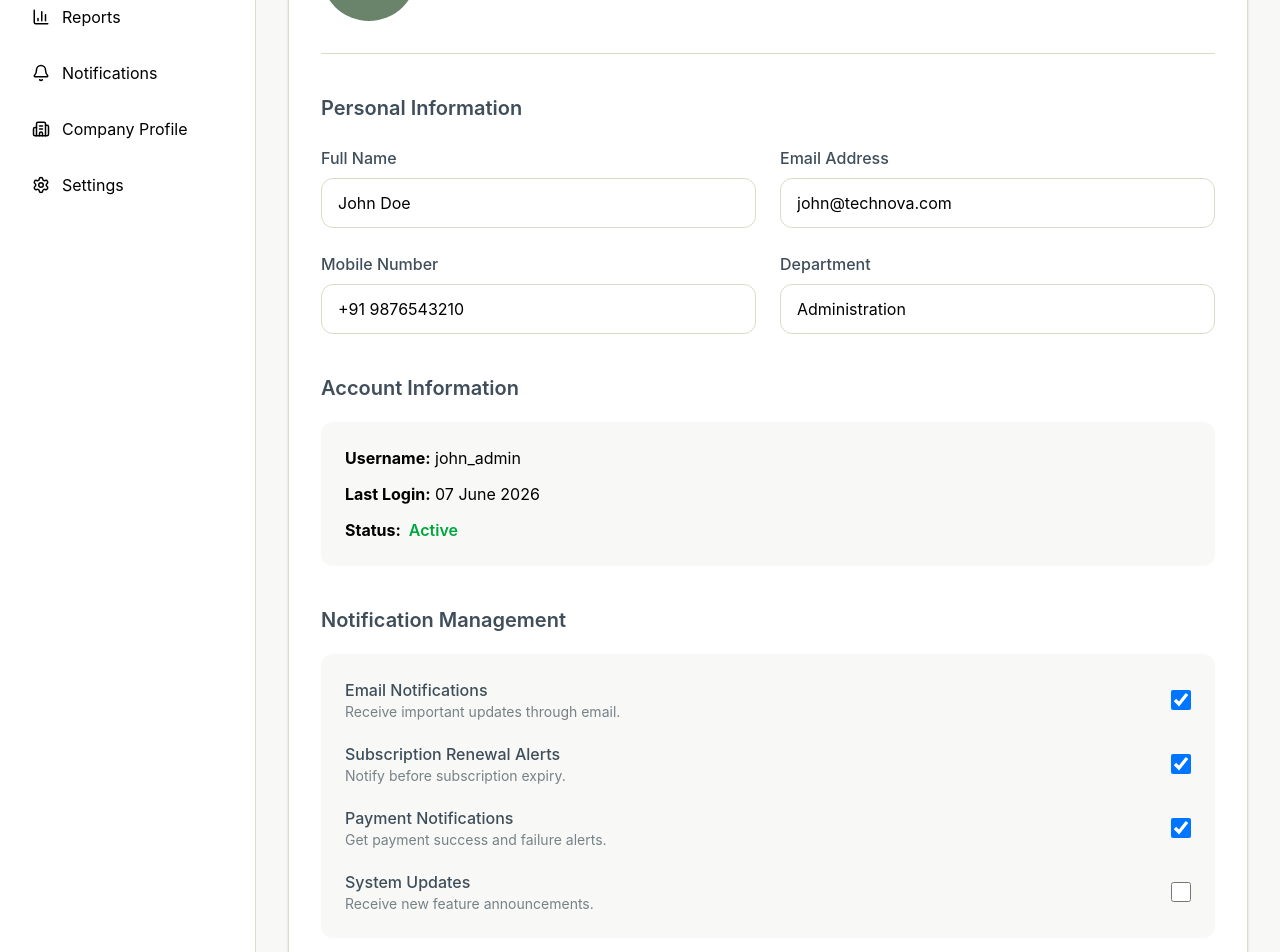
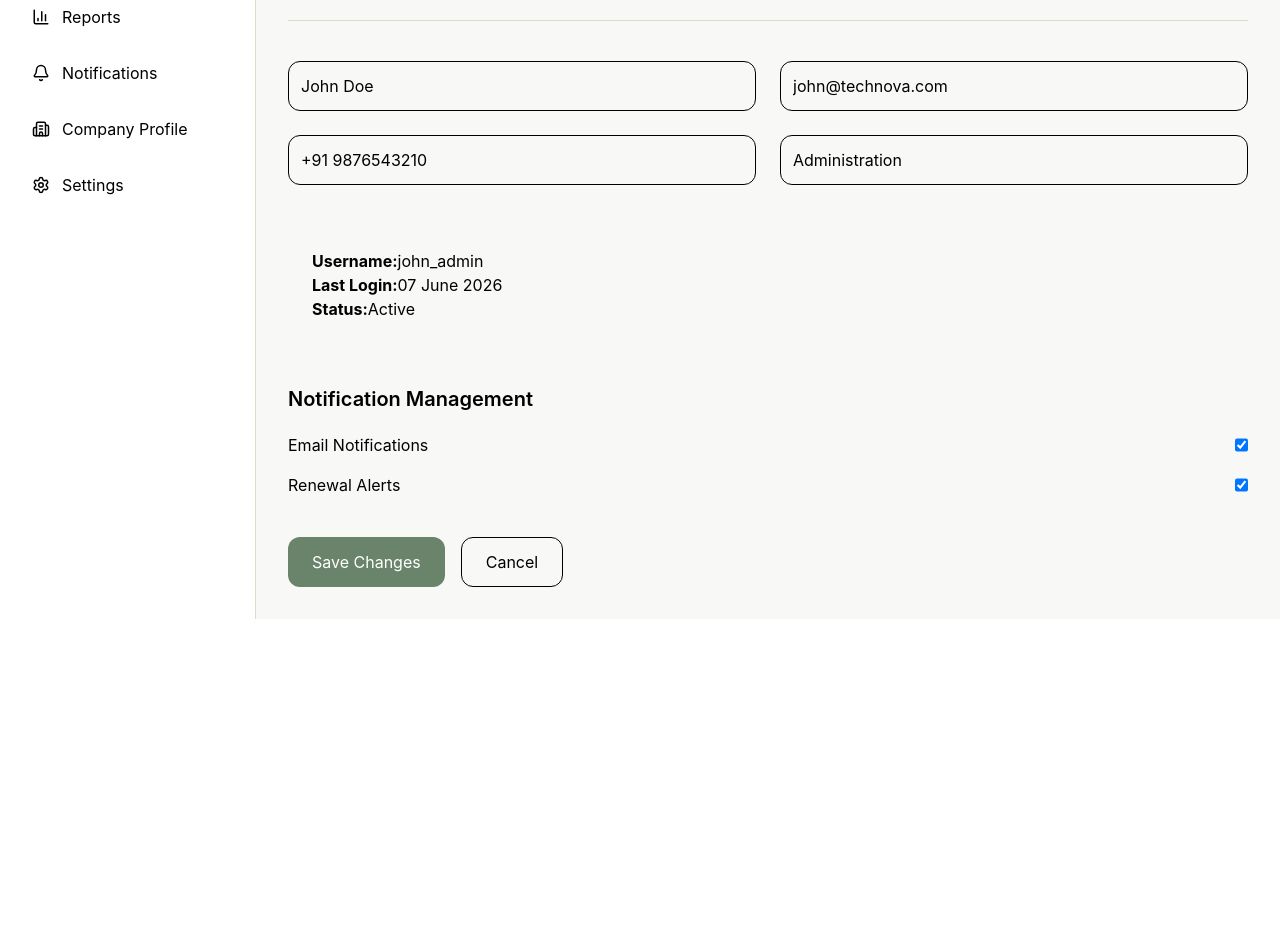
Before and after one commit to saas-subcription-platform/saas-frontend, a React app in the folder frontend/: page /admin/settings in a window 1280 px wide. Shown: the part 360-1312 px from the top of the page. After the commit the page ends 979 px from the top, so only its background shows below. Built offline with nearby package versions, Linux system fonts and the light colour scheme; the HTML template or start-up script is replaced by a standard one.

Commit message:
Updated Settings page with editable profile fields and notification management. Added Save and Cancel functionality using state handling. Enhanced Renewal page with Available Plans section, hover effects, and plan highlighting. Added Toastify notifications for actions.

```diff
--- a/frontend/package.json
+++ b/frontend/package.json
@@ -19,6 +19,7 @@
     "react-hot-toast": "^2.6.0",
     "react-icons": "^5.6.0",
     "react-router-dom": "^7.17.0",
+    "react-toastify": "^11.1.0",
     "tailwindcss": "^4.3.0"
   },
   "devDependencies": {
--- a/frontend/src/features/Admin/pages/RenewalPage.jsx
+++ b/frontend/src/features/Admin/pages/RenewalPage.jsx
@@ -1,9 +1,48 @@
 import AdminLayout from "../../../components/common/layout/AdminLayout";
+import { useState } from "react";
+import { ToastContainer, toast } from "react-toastify";
+import "react-toastify/dist/ReactToastify.css";
 
 const RenewalPage = () => {
+  const [showPlans, setShowPlans] = useState(false);
+  const [hoveredPlan, setHoveredPlan] = useState(null);
+
+  const currentPlan = "Professional";
+
+  const plans = [
+    {
+      name: "Starter",
+      price: "₹999",
+      features: ["Organization Management", "User Management"],
+    },
+    {
+      name: "Professional",
+      price: "₹2999",
+      features: ["Everything in Starter", "Subscription Tracking"],
+    },
+    {
+      name: "Enterprise",
+      price: "Custom",
+      features: ["Multi-Tenant Support", "API Integration"],
+    },
+  ];
+
+  const handleConfirmRenewal = () => {
+    toast.success("Subscription renewed successfully!");
+  };
+
+  const handleCancel = () => {
+    toast.error("Renewal cancelled");
+  };
+
+  const handleProceedPay = (plan) => {
+    toast.info(`Proceeding with ${plan.name} plan`);
+  };
+
   return (
     <AdminLayout>
       <div>
+        <ToastContainer position="top-right" autoClose={2000} />
 
         {/* Heading */}
         <div className="text-center mb-12">
@@ -16,9 +55,9 @@ const RenewalPage = () => {
           </p>
         </div>
 
-        {/* Renewal Card */}
         <div className="bg-white border border-border rounded-2xl shadow-sm p-8">
 
+          {/* Current + Renewal */}
           <div className="grid md:grid-cols-2 gap-8">
 
             <div>
@@ -39,6 +78,7 @@ const RenewalPage = () => {
                 Renewal Details
               </h3>
 
+              {/* 🔴 FIX 1: className mistake (was children="space-y-3") */}
               <div className="space-y-3">
                 <p><strong>Renewal Period:</strong> 12 Months</p>
                 <p><strong>New Expiry Date:</strong> 31 Dec 2026</p>
@@ -49,37 +89,104 @@ const RenewalPage = () => {
 
           </div>
 
-          {/* Amount Summary */}
+          {/* Payment */}
           <div className="mt-10 bg-background rounded-xl p-6">
             <h3 className="text-xl font-semibold text-dark mb-4">
               Payment Summary
             </h3>
 
             <div className="space-y-2">
-              <p>Subscription Fee : $999</p>
-              <p>GST : $180</p>
-
+              <p>Subscription Fee: $999</p>
+              <p>GST: $180</p>
               <hr />
-
               <p className="font-bold text-xl text-primary">
-                Total : $1179
+                Total: $1179
               </p>
             </div>
           </div>
 
+          {/* Available Plans */}
+          <div className="mt-8">
+            <button
+              onClick={() => setShowPlans(!showPlans)}
+              className="bg-dark text-white px-6 py-3 rounded-xl"
+            >
+              Available Plans
+            </button>
+          </div>
+
+          {showPlans && (
+            <div className="mt-8 grid md:grid-cols-3 gap-6">
+
+              {plans.map((plan) => (
+                <div
+                  key={plan.name}
+                  onMouseEnter={() => setHoveredPlan(plan.name)}
+                  onMouseLeave={() => setHoveredPlan(null)}
+
+                  className={`border rounded-xl p-5 transition-all duration-300
+                    ${
+                      plan.name === currentPlan
+                        ? "border-green-600 bg-green-50"
+                        : "border-border"
+                    }
+                    ${
+                      hoveredPlan === plan.name
+                        ? "scale-105 shadow-xl bg-blue-50"
+                        : ""
+                    }
+                  `}
+                >
+                  <h3 className="text-xl font-bold flex justify-between">
+                    {plan.name}
+
+                    {plan.name === currentPlan && (
+                      <span className="text-xs bg-green-600 text-white px-2 py-1 rounded-full">
+                        Current Plan
+                      </span>
+                    )}
+                  </h3>
+
+                  <p className="text-dark/70 mt-2">{plan.price}</p>
+
+                  <ul className="mt-3 space-y-1 text-sm">
+                    {plan.features.map((f) => (
+                      <li key={f}>✔ {f}</li>
+                    ))}
+                  </ul>
+
+                  {/* Proceed button on hover */}
+                  {hoveredPlan === plan.name && (
+                    <button
+                      onClick={() => handleProceedPay(plan)}
+                      className="mt-4 w-full bg-primary text-white py-2 rounded-lg"
+                    >
+                      Proceed to Pay
+                    </button>
+                  )}
+                </div>
+              ))}
+            </div>
+          )}
+
           {/* Buttons */}
           <div className="flex gap-4 mt-8">
-            <button className="bg-primary hover:bg-primary-hover text-white px-6 py-3 rounded-xl">
+            <button
+              onClick={handleConfirmRenewal}
+              className="bg-primary text-white px-6 py-3 rounded-xl"
+            >
               Confirm Renewal
             </button>
 
-            <button className="border border-border px-6 py-3 rounded-xl">
+            <button
+              onClick={handleCancel}
+              className="border border-border px-6 py-3 rounded-xl"
+            >
               Cancel
             </button>
           </div>
 
         </div>
-
       </div>
     </AdminLayout>
   );
--- a/frontend/src/features/Admin/pages/SettingsPage.jsx
+++ b/frontend/src/features/Admin/pages/SettingsPage.jsx
@@ -1,36 +1,59 @@
+import {useState} from "react";
 import AdminLayout from "../../../components/common/layout/AdminLayout";
-
-const admin = {
-  name: "John Doe",
-  email: "john@technova.com",
+import {ToastContainer,toast} from "react-toastify";
+import "react-toastify/dist/ReactToastify.css";
+const initialState ={
+  name:"John Doe",
+  email:"john@technova.com",
   mobile: "+91 9876543210",
-  role: "Super Admin",
-  department: "Administration",
-  username: "john_admin",
-  lastLogin: "07 June 2026",
-  status: "Active",
+  role:"Super Admin",
+  department:"Administration",
+  username:"john_admin",
+  lastLogin:"07 June 2026",
+  status:"Active",
 };
 
+
 const SettingsPage = () => {
+  const[admin,setAdmin] = useState({...initialState});
+
+  // const handleChange = () => {
+  //   setAdmin(initialization);
+  // }
+
+const handleChange = (e) => {
+  const {name,value} = e.target;
+  setAdmin((prev) => ({
+     ...prev,
+     [name]:value,
+  }));
+};
+
+const handleSave = () => {
+  console.log("Saved Data: ",admin);
+  toast.success("Changes saved successfully!");
+};
+
+const handleCancel=() => {
+  setAdmin({...initialState});
+  toast.info("Changes cancelled");
+};
  return (
   <AdminLayout>
     <div>
 
-        {/* Heading */}
+      <ToastContainer position="top-right" autoClose={2000}/>
       <div className="text-center mb-12">
        <h2 className="text-4xl md:text-5xl font-bold text-dark">
         Settings
        </h2>
 
        <p className="mt-4 text-lg text-dark/70">
-            Manage your profile, notifications, and account settings.
+         Manage your profile,notifications,and  account settings.
        </p>
+
       </div>
 
-        {/* Main Card */}
-        <div className="bg-white border border-border rounded-2xl shadow-sm p-8">
-
-          {/* Profile Section */}
       <div className="flex items-center gap-6 mb-10 border-b border-border pb-8">
 
          <div className="w-24 h-24 rounded-full bg-primary text-white flex items-center justify-center text-3xl font-bold">
@@ -41,215 +64,87 @@ const SettingsPage = () => {
           <h3 className="text-2xl font-bold text-dark">
             {admin.name}
           </h3>
+          <p className="text-dark/70">{admin.role}</p>
+         </div>
+      </div>
+      <div className="grid md:grid-cols-2 gap-6">
+        <input
+        name="name"
+        value={admin.name}
+        onChange={handleChange}
+        className="border p-3 rounded-xl"
+        placeholder="Full Name"
+        />
 
-              <p className="text-dark/70">
-                {admin.role}
-              </p>
-            </div>
+        <input
+        name="email"
+        value={admin.email}
+        onChange={handleChange}
+        className="border  p-3  rounded-xl"
+        placeholder="Email"
+        />
+        <input
+         name="mobile"
+         value={admin.mobile}
+         onChange={handleChange}
+         className="border p-3 rounded-xl"
+         placeholder="Mobile"
+         />
+
+         <input
+          name="department"
+          value={admin.department}
+          onChange={handleChange}
+          className="border p-3 rounded-xl"
+          placeholder="Department"
+          />
 
       </div>
 
-          {/* Personal Information */}
-          <div>
-            <h3 className="text-xl font-semibold text-dark mb-6">
-              Personal Information
+      <div className="mt-10 bg-background p-6 rounded-xl">
+        <p><b>Username:</b>{admin.username}</p>
+        <p><b>Last Login:</b>{admin.lastLogin}</p>
+        <p><b>Status:</b>{admin.status}</p>
+      </div>
+
+      <div className="mt-10">
+        <h3 className="text-xl font-semibold mb-5">
+          Notification Management
         </h3>
 
-            <div className="grid md:grid-cols-2 gap-6">
-
-              <div>
-                <label className="block mb-2 font-medium text-dark">
-                  Full Name
+        <div className="space-y-4">
+        <label className="flex justify-between">
+          Email Notifications
+          <input type="checkbox" defaultChecked/>
         </label>
 
-                <input
-                  type="text"
-                  defaultValue={admin.name}
-                  className="w-full border border-border rounded-xl px-4 py-3 focus:outline-none focus:ring-2 focus:ring-primary"
-                />
-              </div>
+        <label className="flex justify-between">
+          Renewal Alerts
+          <input type="checkbox" defaultChecked />
 
-              <div>
-                <label className="block mb-2 font-medium text-dark">
-                  Email Address
         </label>
-
-                <input
-                  type="email"
-                  defaultValue={admin.email}
-                  className="w-full border border-border rounded-xl px-4 py-3 focus:outline-none focus:ring-2 focus:ring-primary"
-                />
-              </div>
-
-              <div>
-                <label className="block mb-2 font-medium text-dark">
-                  Mobile Number
-                </label>
-
-                <input
-                  type="text"
-                  defaultValue={admin.mobile}
-                  className="w-full border border-border rounded-xl px-4 py-3 focus:outline-none focus:ring-2 focus:ring-primary"
-                />
-              </div>
-
-              <div>
-                <label className="block mb-2 font-medium text-dark">
-                  Department
-                </label>
-
-                <input
-                  type="text"
-                  defaultValue={admin.department}
-                  className="w-full border border-border rounded-xl px-4 py-3 focus:outline-none focus:ring-2 focus:ring-primary"
-                />
-              </div>
 
         </div>
       </div>
 
-          {/* Account Information */}
-          <div className="mt-10">
-            <h3 className="text-xl font-semibold text-dark mb-5">
-              Account Information
-            </h3>
 
-            <div className="bg-background rounded-xl p-6 space-y-3">
+      <div className="flex gap-4 mt-10">
+        <button
+          onClick={handleSave}
+          className="bg-primary text-white px-6 py-3 rounded-xl"
+          >
+            Save Changes
+          </button>
 
-              <p>
-                <strong>Username:</strong> {admin.username}
-              </p>
-
-              <p>
-                <strong>Last Login:</strong> {admin.lastLogin}
-              </p>
-
-              <p>
-                <strong>Status:</strong>
-
-                <span className="ml-2 text-green-600 font-semibold">
-                  {admin.status}
-                </span>
-              </p>
-
-            </div>
-          </div>
-
-          {/* Notification Management */}
-          <div className="mt-10">
-            <h3 className="text-xl font-semibold text-dark mb-5">
-              Notification Management
-            </h3>
-
-            <div className="bg-background rounded-xl p-6 space-y-5">
-
-              <div className="flex justify-between items-center">
-                <div>
-                  <h4 className="font-medium text-dark">
-                    Email Notifications
-                  </h4>
-
-                  <p className="text-sm text-dark/70">
-                    Receive important updates through email.
-                  </p>
-                </div>
-
-                <input
-                  type="checkbox"
-                  defaultChecked
-                  className="w-5 h-5"
-                />
-              </div>
-
-              <div className="flex justify-between items-center">
-                <div>
-                  <h4 className="font-medium text-dark">
-                    Subscription Renewal Alerts
-                  </h4>
-
-                  <p className="text-sm text-dark/70">
-                    Notify before subscription expiry.
-                  </p>
-                </div>
-
-                <input
-                  type="checkbox"
-                  defaultChecked
-                  className="w-5 h-5"
-                />
-              </div>
-
-              <div className="flex justify-between items-center">
-                <div>
-                  <h4 className="font-medium text-dark">
-                    Payment Notifications
-                  </h4>
-
-                  <p className="text-sm text-dark/70">
-                    Get payment success and failure alerts.
-                  </p>
-                </div>
-
-                <input
-                  type="checkbox"
-                  defaultChecked
-                  className="w-5 h-5"
-                />
-              </div>
-
-              <div className="flex justify-between items-center">
-                <div>
-                  <h4 className="font-medium text-dark">
-                    System Updates
-                  </h4>
-
-                  <p className="text-sm text-dark/70">
-                    Receive new feature announcements.
-                  </p>
-                </div>
-
-                <input
-                  type="checkbox"
-                  className="w-5 h-5"
-                />
-              </div>
-
-            </div>
-          </div>
-
-          {/* Security Section */}
-          <div className="mt-10">
-            <h3 className="text-xl font-semibold text-dark mb-5">
-              Security
-            </h3>
-
-            <div className="bg-background rounded-xl p-6">
-              <p className="text-dark/70 mb-4">
-                Update your password regularly to keep your account secure.
-              </p>
-
-              <button className="border border-border px-6 py-3 rounded-xl hover:bg-white transition">
-                Change Password
+          <button
+            onClick={handleCancel}
+            className="border px-6 py-3 rounded-xl"
+            >
+            Cancel
           </button>
           </div>
       </div>
 
-          {/* Action Buttons */}
-          <div className="flex gap-4 mt-10">
-
-            <button className="bg-primary hover:bg-primary-hover text-white px-6 py-3 rounded-xl transition">
-              Save Changes
-            </button>
-
-            <button className="border border-border px-6 py-3 rounded-xl hover:bg-background transition">
-              Cancel
-            </button>
-
-          </div>
-
-        </div>
-
-      </div>
   </AdminLayout>
  );
  };
```
Also changed, not shown: 1 other file (tests, documents, lock files or other folders). Lines whose indentation alone changed are shown as unchanged.
